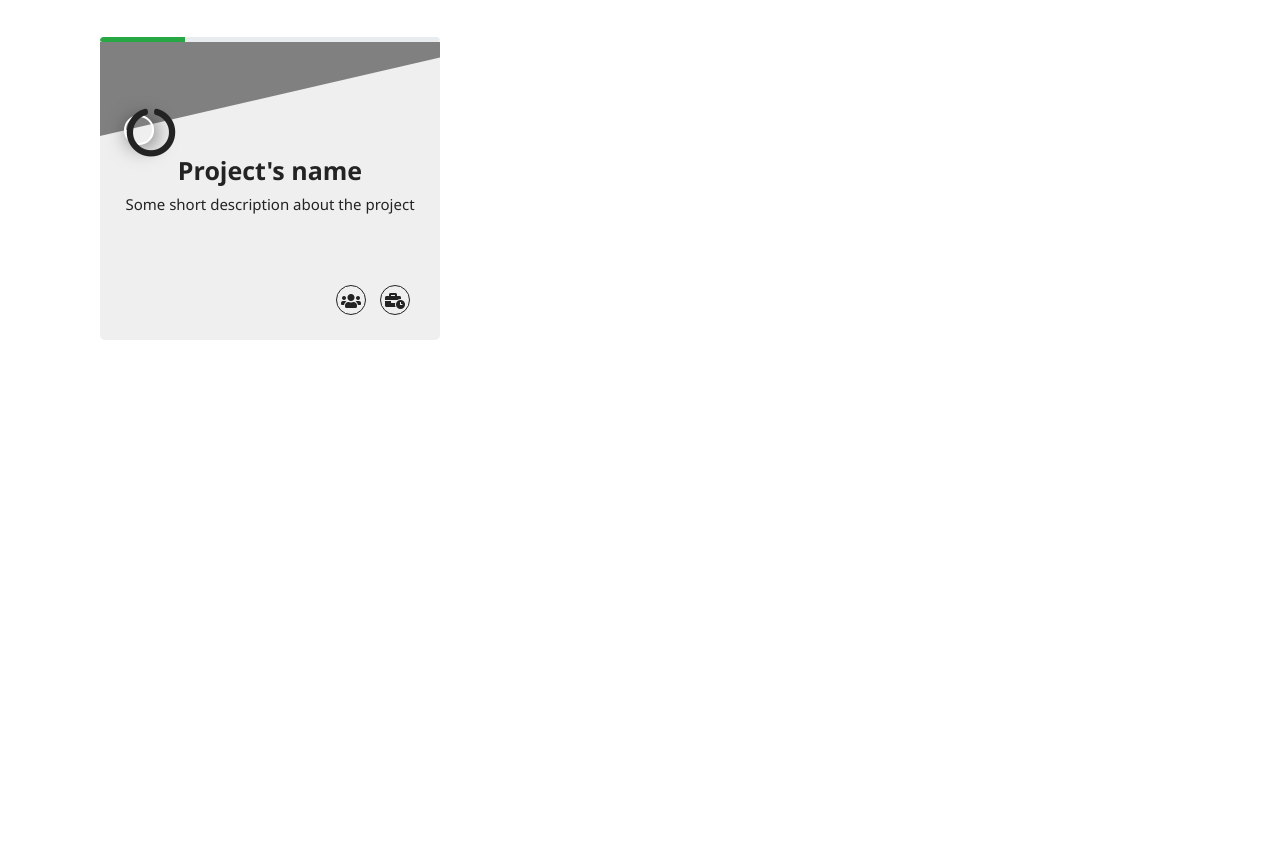
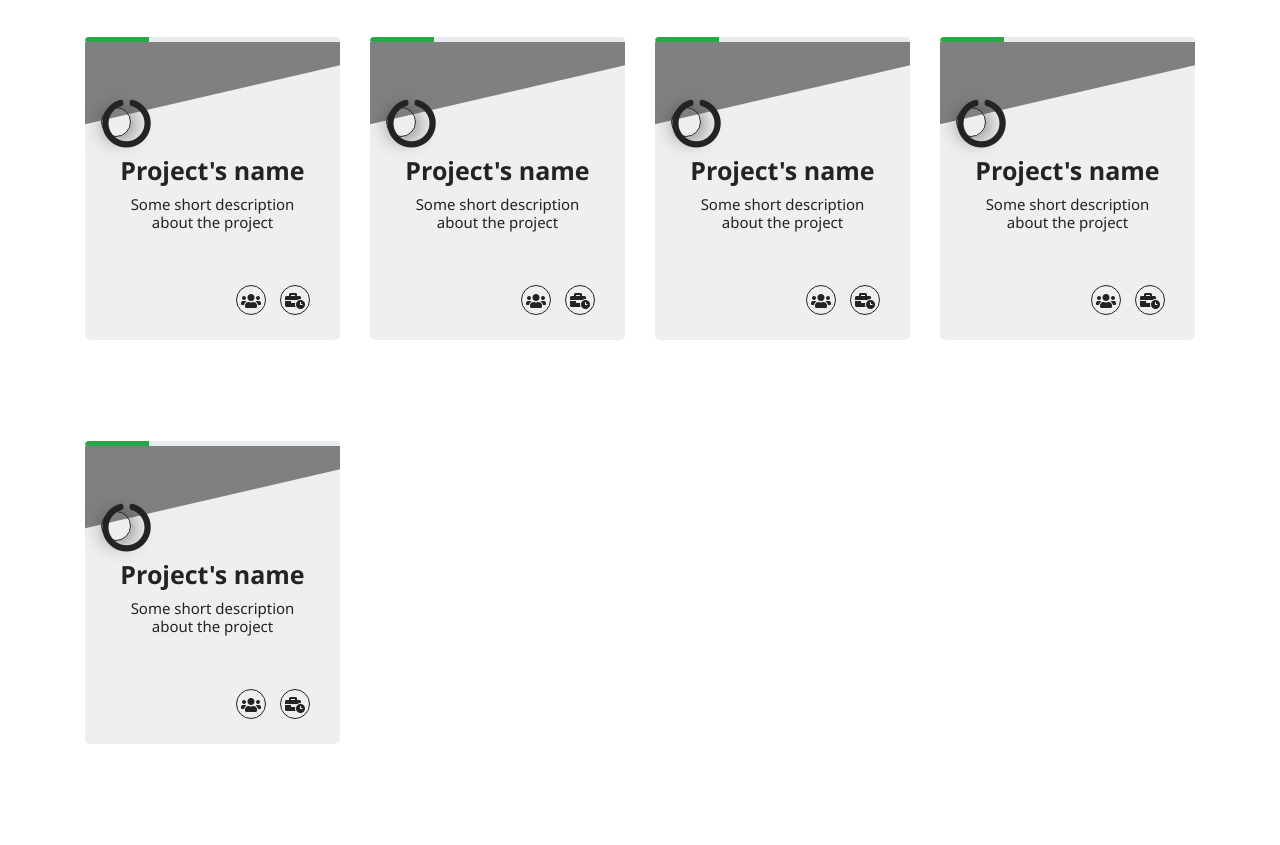
Before and after one commit to afieqhamieza/Project-Management, a Django app: page /engagements/ in a window 1280 px wide. Shown: the part 53-898 px from the top of the page. Before the commit the page ends 393 px from the top, so only its background shows below. Run offline with Django 3.2, Linux system fonts and the light colour scheme; data that the repository does not hold is empty; some libraries are stand-ins or nearby versions.

Commit message:
update structure for project page

```diff
--- a/ee/engagement/templates/engagement_index.html
+++ b/ee/engagement/templates/engagement_index.html
@@ -10,7 +10,7 @@
             height: 5px;
         }
 
-        .profile-card-3 {
+        .card {
             font-family: 'Open Sans', Arial, sans-serif;
             position: relative;
             float: left;
@@ -21,14 +21,14 @@
             border: none;
         }
 
-        .profile-card-3 .background-block {
+        .background-block {
             float: left;
             width: 100%;
             height: 200px;
             overflow: hidden;
         }
 
-        .profile-card-3 .background-block .background {
+        .background-block .background {
             width: 100%;
             vertical-align: top;
             opacity: 0.9;
@@ -38,7 +38,7 @@
             transform: scale(2.8);
         }
 
-        .profile-card-3 .card-content {
+        .card-content {
             width: 100%;
             padding: 15px 25px;
             color: #232323;
@@ -50,7 +50,7 @@
             z-index: 9999;
         }
 
-        .profile-card-3 .card-content::before {
+        .card-content::before {
             content: '';
             background: #efefef;
             width: 120%;
@@ -62,10 +62,10 @@
             transform: rotate(-13deg);
         }
 
-        .profile-card-3 .profile {
+        .profile {
             border-radius: 50%;
             position: absolute;
-            bottom: 73%;
+            bottom: 75%;
             left: 10%;
             max-width: 70px;
             opacity: 1;
@@ -76,19 +76,19 @@
             z-index: 99999;
         }
 
-        .profile-card-3 h2 {
+        h2 {
             /* margin: 0 0 5px; */
             font-weight: 600;
             font-size: 25px;
         }
 
-        .profile-card-3 h2 small {
+        h2 small {
             display: block;
             font-size: 15px;
             margin-top: 10px;
         }
 
-        .profile-card-3 i {
+        .card i {
             display: inline-block;
             font-size: 16px;
             color: #232323;
@@ -101,18 +101,18 @@
             margin: 0 5px;
         }
 
-        .profile-card-3 .icon-block {
+        .icon-block {
             margin-top: 15px;
             position: absolute;
             bottom: 25px;
             right: 25px;
         }
 
-        .profile-card-3 .icon-block a {
+        .icon-block a {
             text-decoration: none;
         }
 
-        .profile-card-3 i:hover {
+        i:hover {
             background-color: #232323;
             color: #fff;
             text-decoration: none;
@@ -139,8 +139,11 @@
         {% endfor %}
     </div>
 
-    <div class="col-md-4">
-        <div class="card profile-card-3">
+
+
+<div class="row">
+    <div class="col-md-3">
+        <div class="card mb-1">
             <div class="progress a">
                 <div class="progress-bar bg-success" role="progressbar" style="width: 25%" aria-valuenow="25"
                     aria-valuemin="0" aria-valuemax="100"></div>
@@ -164,13 +167,103 @@
     </div>
 
 
+    <div class="col-md-3">
+        <div class="card mb-1">
+            <div class="progress a">
+                <div class="progress-bar bg-success" role="progressbar" style="width: 25%" aria-valuenow="25"
+                    aria-valuemin="0" aria-valuemax="100"></div>
+            </div>
+            <div class="background-block" style="background-color: gray; height: 98px;"></div>
+            <div class="profile-thumb-block">
+                <i class='fas fa-circle-notch profile' style='font-size:50px'></i>
+            </div>
+            <div class="card-content">
+
+                <h2>
+                    Project's name
+                    <small>Some short description about the project</small>
+                </h2>
+                <div class="icon-block">
+                    <a href="#"><i class="fas fa-users"></i></a>
+                    <a href="#"> <i class="fas fa-business-time"></i></a>
+                </div>
+            </div>
+        </div>
+    </div>
 
 
+    <div class="col-md-3">
+        <div class="card mb-1">
+            <div class="progress a">
+                <div class="progress-bar bg-success" role="progressbar" style="width: 25%" aria-valuenow="25"
+                    aria-valuemin="0" aria-valuemax="100"></div>
+            </div>
+            <div class="background-block" style="background-color: gray; height: 98px;"></div>
+            <div class="profile-thumb-block">
+                <i class='fas fa-circle-notch profile' style='font-size:50px'></i>
+            </div>
+            <div class="card-content">
 
+                <h2>
+                    Project's name
+                    <small>Some short description about the project</small>
+                </h2>
+                <div class="icon-block">
+                    <a href="#"><i class="fas fa-users"></i></a>
+                    <a href="#"> <i class="fas fa-business-time"></i></a>
+                </div>
+            </div>
+        </div>
+    </div>
 
+    <div class="col-md-3">
+        <div class="card mb-1">
+            <div class="progress a">
+                <div class="progress-bar bg-success" role="progressbar" style="width: 25%" aria-valuenow="25"
+                    aria-valuemin="0" aria-valuemax="100"></div>
+            </div>
+            <div class="background-block" style="background-color: gray; height: 98px;"></div>
+            <div class="profile-thumb-block">
+                <i class='fas fa-circle-notch profile' style='font-size:50px'></i>
+            </div>
+            <div class="card-content">
 
+                <h2>
+                    Project's name
+                    <small>Some short description about the project</small>
+                </h2>
+                <div class="icon-block">
+                    <a href="#"><i class="fas fa-users"></i></a>
+                    <a href="#"> <i class="fas fa-business-time"></i></a>
+                </div>
+            </div>
+        </div>
+    </div>
 
+    <div class="col-md-3">
+        <div class="card mb-1">
+            <div class="progress a">
+                <div class="progress-bar bg-success" role="progressbar" style="width: 25%" aria-valuenow="25"
+                    aria-valuemin="0" aria-valuemax="100"></div>
+            </div>
+            <div class="background-block" style="background-color: gray; height: 98px;"></div>
+            <div class="profile-thumb-block">
+                <i class='fas fa-circle-notch profile' style='font-size:50px'></i>
+            </div>
+            <div class="card-content">
 
+                <h2>
+                    Project's name
+                    <small>Some short description about the project</small>
+                </h2>
+                <div class="icon-block">
+                    <a href="#"><i class="fas fa-users"></i></a>
+                    <a href="#"> <i class="fas fa-business-time"></i></a>
+                </div>
+            </div>
+        </div>
+    </div>
+</div>
 
 
 
```
